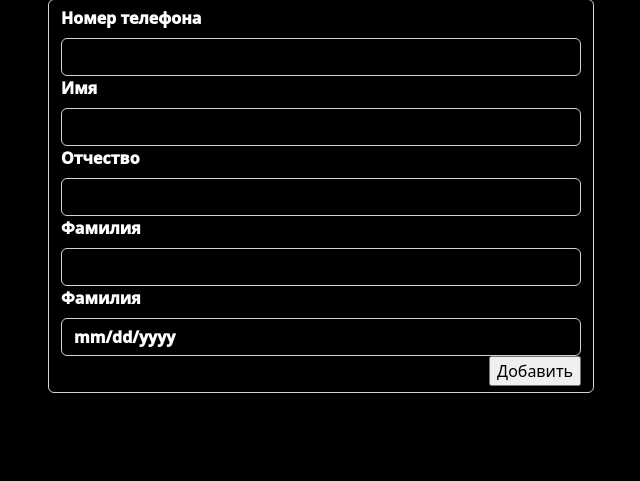
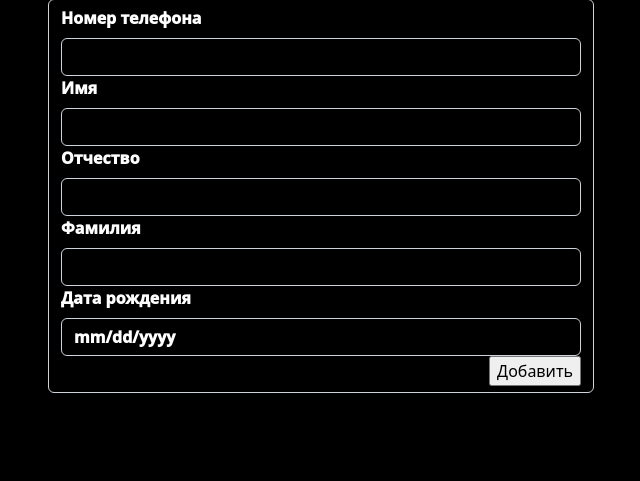
Before and after one commit to Studio-Yandex-Practicum/avaprodetailing_bot_1, a FastAPI app: template backend/app/templates/add_user.html in a window 1280 px wide. Shown: the part 57-538 px from the top of the page, without its empty margins (319-959 px from the left). Run offline with FastAPI, Linux system fonts and the light colour scheme; the template is opened without the code that fills it, so the values that code supplies are empty; parts of the project's set-up code (start-up, migrations or seed data) failed here and were passed over; some libraries are stand-ins or nearby versions.

Commit message:
Fix label text.

```diff
--- a/backend/app/templates/add_user.html
+++ b/backend/app/templates/add_user.html
@@ -35,7 +35,7 @@
                 </div>
                 <div class="mb3">
                     <label for="birth_date" class="form-label">
-                        Фамилия
+                        Дата рождения
                     </label>
                     <input type="date" name="birth_date" class="form-control">
                 </div>
```
